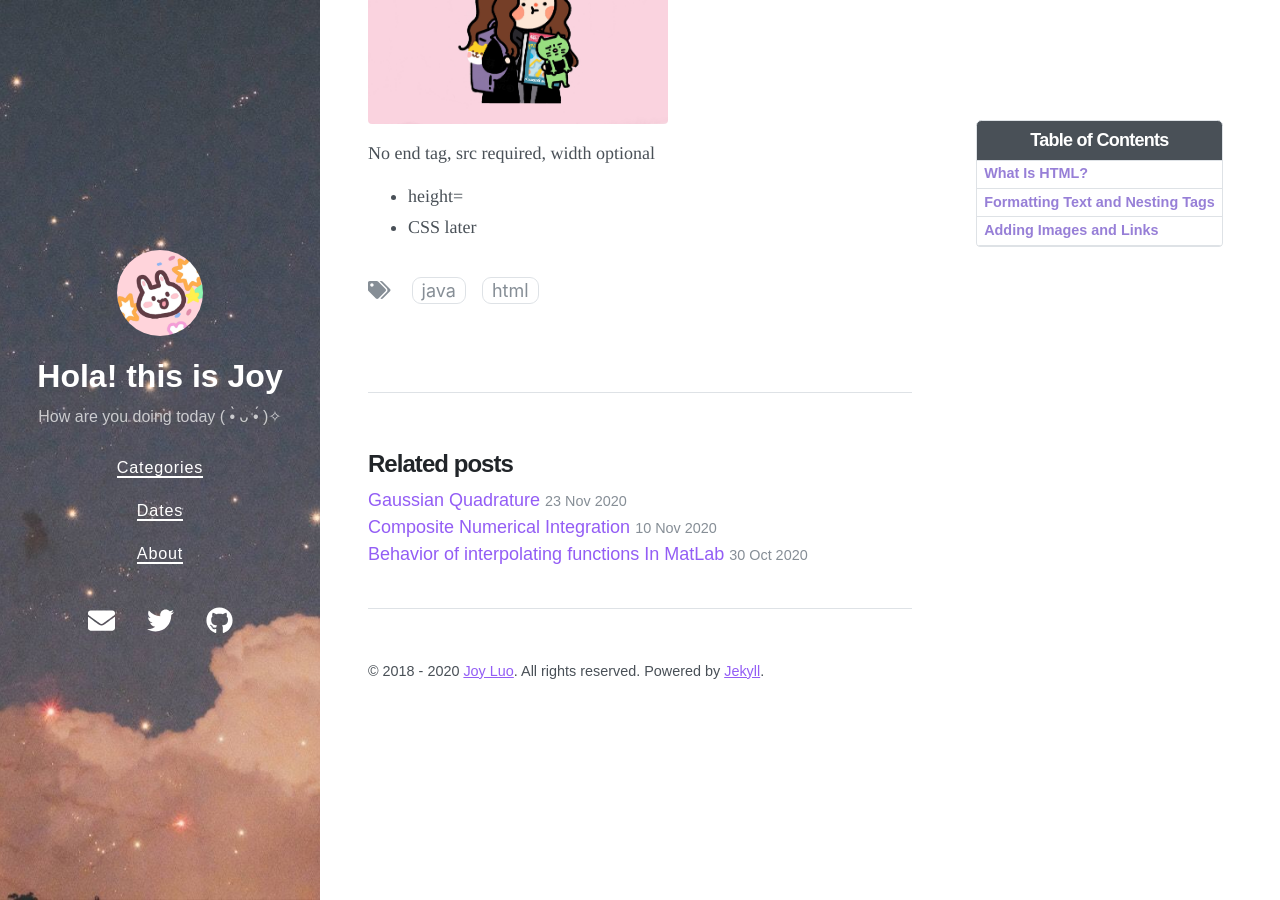
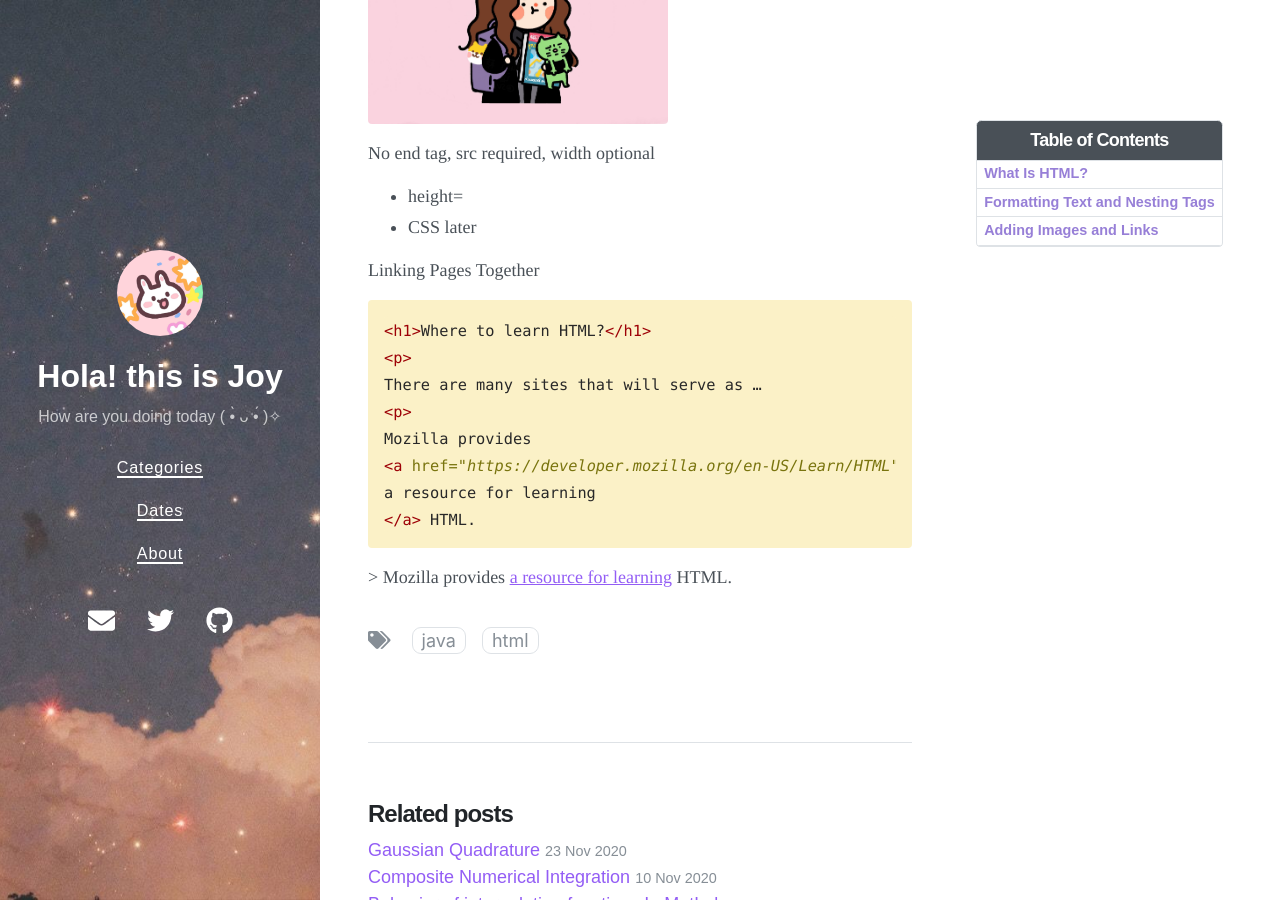
Before and after one commit to Joy3Luo/mathnotes, a Jekyll site: the page built from _posts/2020-12-22-JavahtmlDuke.md, in a window 1280 px wide and 900 px high, scrolled down 3213 px. Built offline with Jekyll 4.4.1, drawn with Linux system fonts in a browser that asks for light colours; nearby versions of some CDN libraries.

Commit message:
Update 2020-12-22-JavahtmlDuke.md

````diff
--- a/_posts/2020-12-22-JavahtmlDuke.md
+++ b/_posts/2020-12-22-JavahtmlDuke.md
@@ -137,3 +137,18 @@ Image tag:
 No end tag, src required, width optional
 - height=
 - CSS later
+
+Linking Pages Together
+
+```html
+<h1>Where to learn HTML?</h1>
+<p>
+There are many sites that will serve as …
+<p>
+Mozilla provides
+<a href="https://developer.mozilla.org/en-US/Learn/HTML">
+a resource for learning
+</a> HTML.
+```
+
+\> Mozilla provides <a href="https://developer.mozilla.org/en-US/Learn/HTML"> a resource for learning</a> HTML.
````
